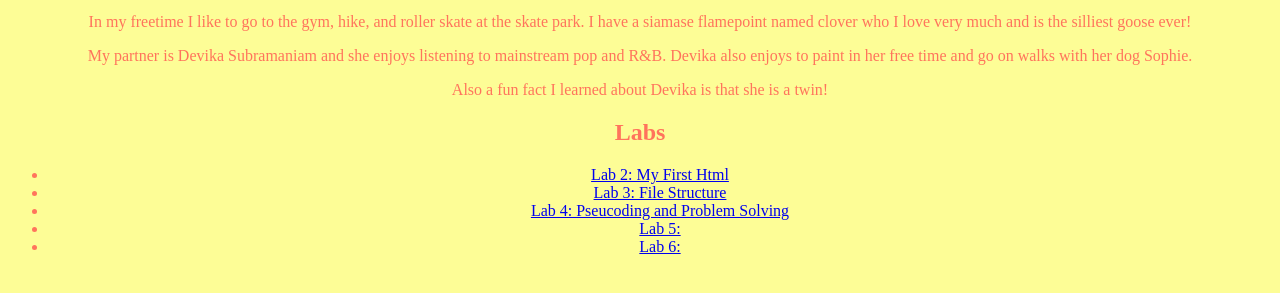
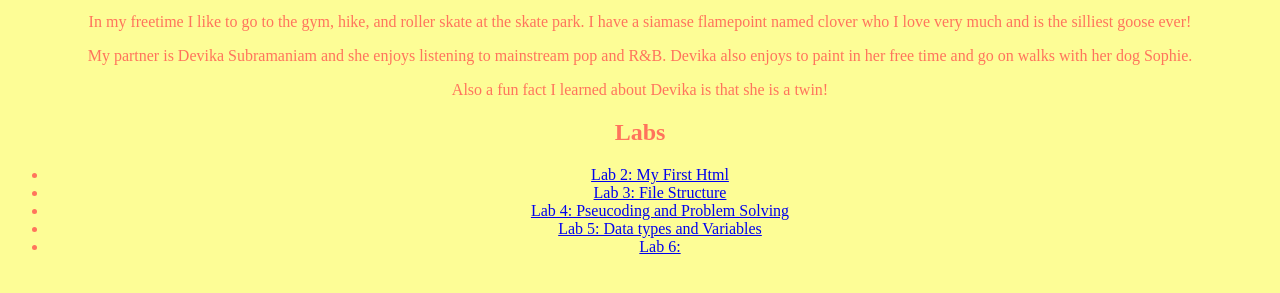
Before and after one commit to saraiibugg/art101, a plain HTML site: page index.html in a window 1280 px wide. Shown: the part 369-662 px from the top of the page. Drawn offline with Linux system fonts and the light colour scheme.

Commit message:
update website

```diff
--- a/index.html
+++ b/index.html
@@ -46,7 +46,7 @@
 			<li><a href="../art101/lab2/index.html">Lab 2: My First Html</a></li>
 			<li><a href="../art101/lab3/index.html">Lab 3: File Structure</a></li>
 			<li><a href="lab4/index.html">Lab 4: Pseucoding and Problem Solving</a></li>
-			<li><a href="../lab5/">Lab 5:</a></li>
+			<li><a href="../art101/lab5/index.html">Lab 5: Data types and Variables</a></li>
 			<li><a href="../lab6/">Lab 6:</a></li>
 		</ul>
 	</div>
--- a/lab2/index.html
+++ b/lab2/index.html
@@ -29,7 +29,7 @@
 		<li><a href="../lab2/index.html">Lab 2: My First Html</a></li>
 		<li><a href="../lab3/index.html">Lab 3: File Structure</a></li>
 		<li><a href="../lab4/index.html" >Lab 4: Pseucoding and Problem Solving</a></li>
-		<li><a href="../lab5/">Lab 5:</a></li>
+		<li><a href="../lab5/index.html">Lab 5: Data types and Variables</a></li>
 		<li><a href="../lab6/">Lab 6:</a></li>
 	</ul>
 
```
